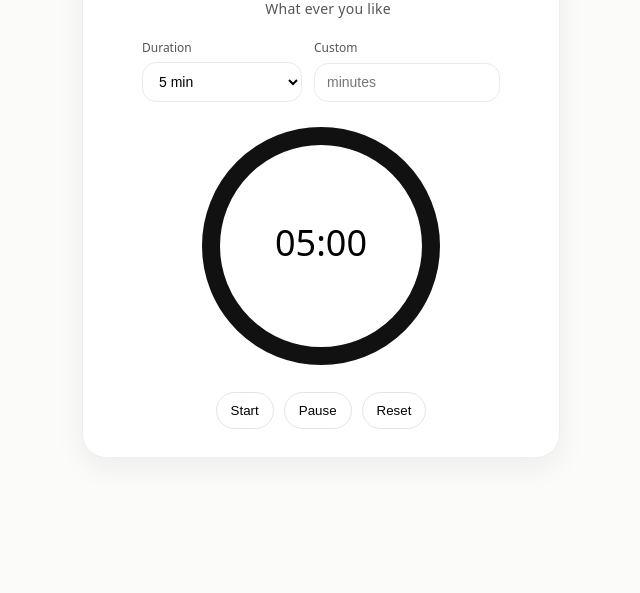
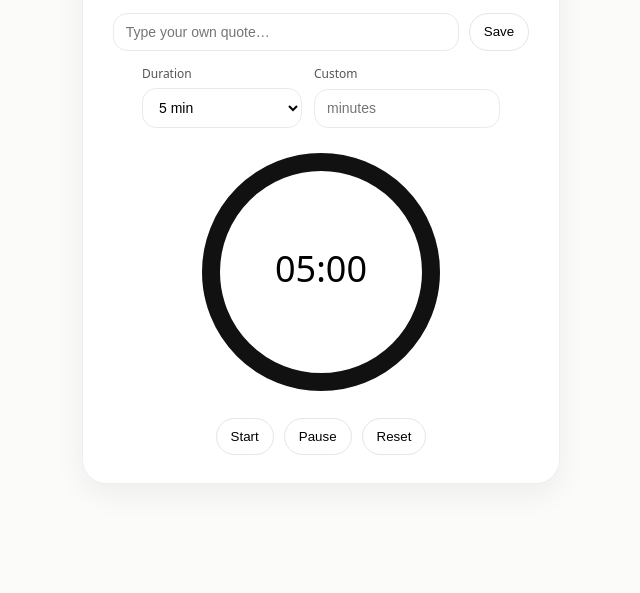
Before and after one commit to lisamuel0711-spec/Timer, a plain HTML site: page index.html in a window 1280 px wide. Shown: the part 207-800 px from the top of the page, without its empty margins (319-959 px from the left). Drawn offline with Linux system fonts and the light colour scheme.

Commit message:
Implement quote input and save feature
Added a quote input section with save functionality.

```diff
--- a/index.html
+++ b/index.html
@@ -102,7 +102,15 @@ select:focus, input:focus{
 <body>
   <div class="card">
     <h1>Timer</h1>
-    <p class="sub">　What ever you like </p> <div class="controls">
+    <p id="quoteDisplay" class="sub">What ever you like</p>
+
+<div class="quoteBox">
+  <input id="quoteInput" type="text" placeholder="Type your own quote…" />
+  <button id="saveQuote" type="button">Save</button>
+</div>
+
+<div class="controls">
+
   <label class="field">
     <span>Duration</span>
     <select id="preset">
@@ -256,6 +264,10 @@ saveQuote.addEventListener("click", () => {
   quoteInput.value = "";
 });
 
+quoteInput.addEventListener("keydown", (e) => {
+  if (e.key === "Enter") saveQuote.click();
+});
+
   </script>
   <script>
   if ("serviceWorker" in navigator) {
```
